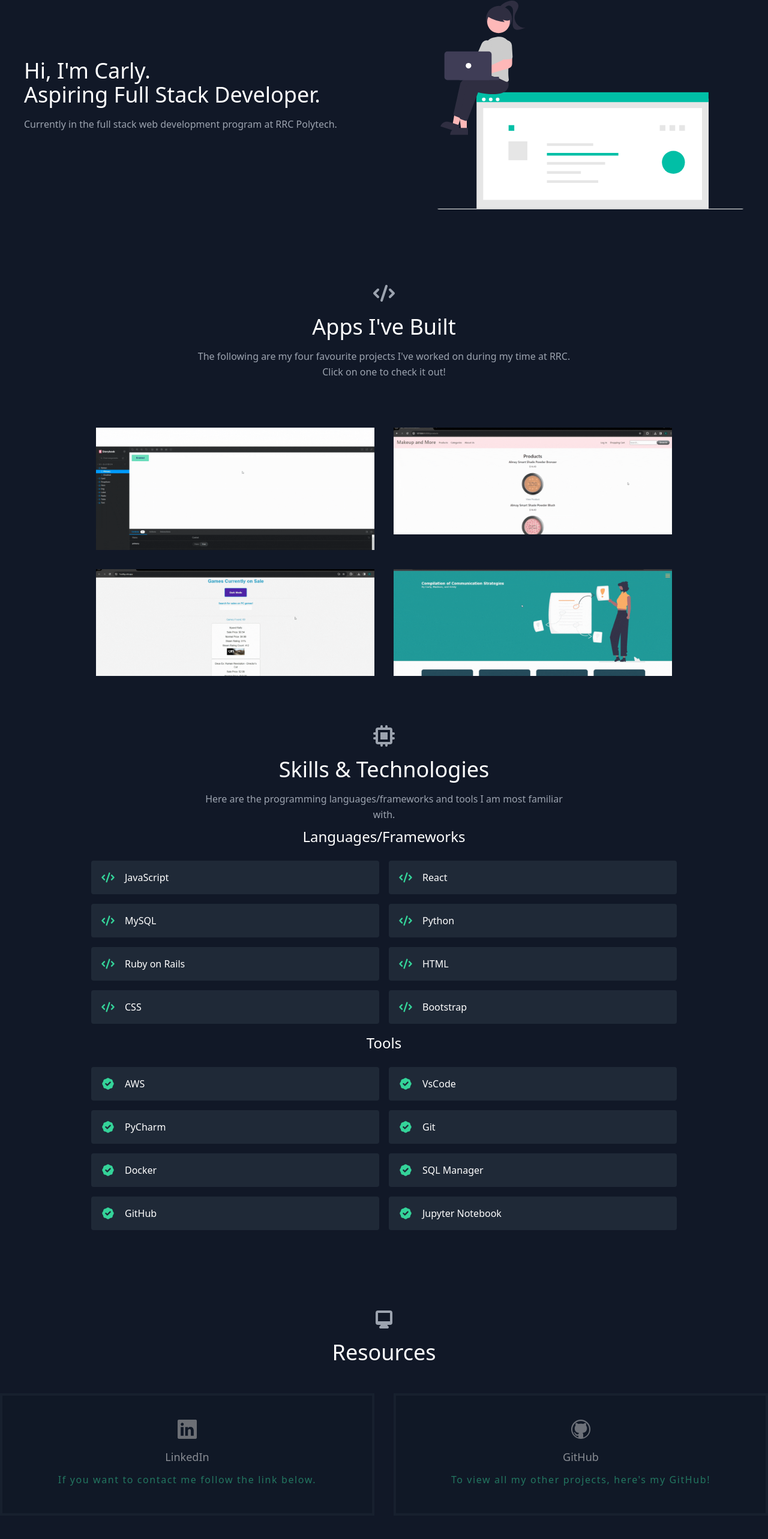
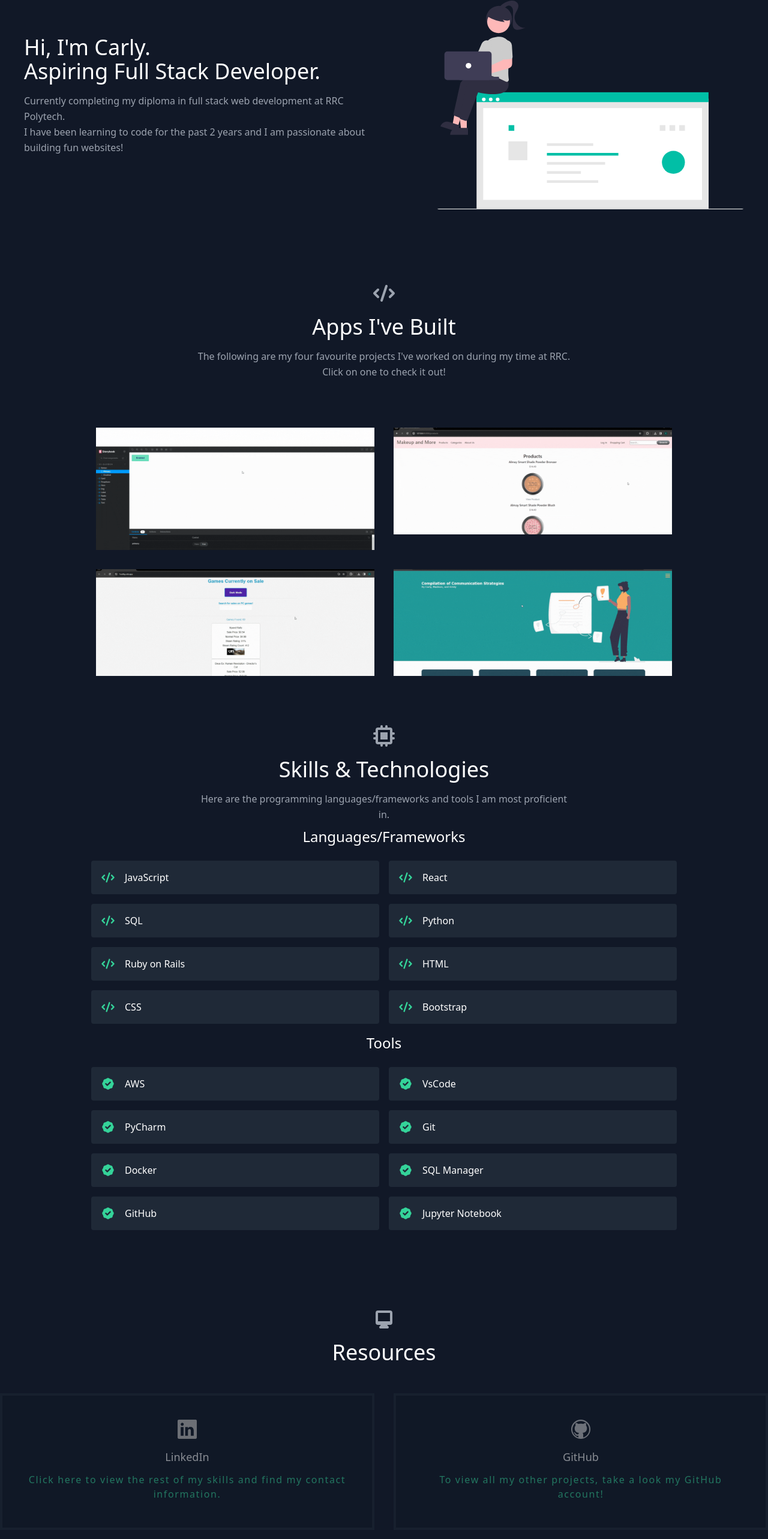
Before and after one commit to carlyyburton/burton_carly_final_site, a React (Create React App) app: page / in a window 1280 px wide. Shown: the part 151-2717 px from the top of the page at 60% size. Built offline with nearby package versions, Linux system fonts and the light colour scheme.

Commit message:
Created a production build

```diff
--- a/src/components/About.js
+++ b/src/components/About.js
@@ -10,7 +10,7 @@ export default function About() {
             <br className="hidden lg:inline-block" />Aspiring Full Stack Developer.
           </h1>
           <p className="mb-8 leading-relaxed">
-            Currently in the full stack web development program at RRC Polytech.
+            Currently completing my diploma in full stack web development at RRC Polytech.<br/>I have been learning to code for the past 2 years and I am passionate about building fun websites!
           </p>
         </div>
         <div className="lg:max-w-lg lg:w-full md:w-1/2 w-5/6">
--- a/src/components/Setup.js
+++ b/src/components/Setup.js
@@ -14,12 +14,12 @@ export default function Setup() {
           <p className="text-base leading-relaxed xl:w-2/4 lg:w-3/4 mx-auto">
             Here is my preferred setup that I have been using for the last two years.
           </p>
-          <div className="content-center">
+          <div className="flex justify-center items-center">
             {setup.map((setup) => (
-              <div className="p-4 w-full">
-                <div className="h-full bg-gray-800 bg-opacity-40 p-8 rounded ">
+              <div className="p-4 w-1/2">
+                <div className="h-full bg-gray-800 bg-opacity-40 p-6 rounded ">
                   <div className="inline-flex items-center">
-                    <span className="flex-grow flex flex-col pl-4">
+                    <span className="flex-grow flex flex-col pl-4 space-y-3">
                     <p className="font-medium">
                         <span className="title-font font-medium text-white">VsCode Theme: </span>{setup.vscode}
                     </p>
--- a/src/components/Skills.js
+++ b/src/components/Skills.js
@@ -13,7 +13,7 @@ export default function Skills() {
             Skills &amp; Technologies
           </h1>
           <p className="text-base leading-relaxed xl:w-2/4 lg:w-3/4 mx-auto pb-2">
-            Here are the programming languages/frameworks and tools I am most familiar with.
+            Here are the programming languages/frameworks and tools I am most proficient in.
           </p>
           <h5 className="sm:text-3x1 text-2xl font-medium title-font text-white mb-4">
             Languages/Frameworks
--- a/src/data.js
+++ b/src/data.js
@@ -32,7 +32,7 @@ export const projects = [
 export const skills = [
   "JavaScript",
   "React",
-  "MySQL",
+  "SQL",
   "Python",
   "Ruby on Rails",
   "HTML",
@@ -55,13 +55,13 @@ export const resources = [
   {
     title: "LinkedIn",
     icon: "./linkedin-logo.png",
-    summary: "If you want to contact me follow the link below.",
+    summary: "Click here to view the rest of my skills and find my contact information.",
     link: "https://www.linkedin.com/in/-carlyburton/",
   },
   {
     title: "GitHub",
     icon: "./github.png",
-    summary: "To view all my other projects, here's my GitHub!",
+    summary: "To view all my other projects, take a look my GitHub account!",
     link: "https://github.com/carlyyburton",
   },
 ];
```
Also changed, not shown: 19 other files (tests, documents, lock files or other folders).
